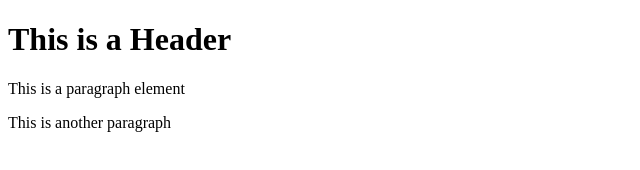
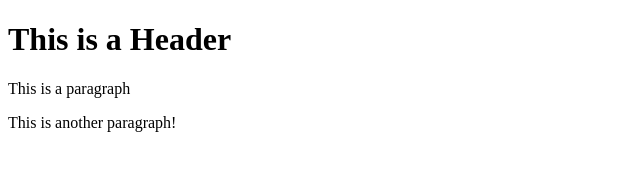
Before and after one commit to jackie-shawley/git-test, a website: page index.html in a window 1280 px wide. Shown: the full height of the page, 0-640 px from the left. Drawn offline with Linux system fonts and the light colour scheme.

```diff
--- a/index.html
+++ b/index.html
@@ -1,8 +1,8 @@
 <!DOCTYPE html>
   <html>
     <body>
-      <h1> This is a Header </h1>
-      <p> This is a paragraph element </p>
-      <p> This is another paragraph </p>
+      <h1>This is a Header </h1>
+      <p> This is a paragraph</p>
+      <p> This is another paragraph! </p>
     </body>
   </html>
```
Also changed, not shown: package.json (added, +20 -0 lines), 2 other files.
